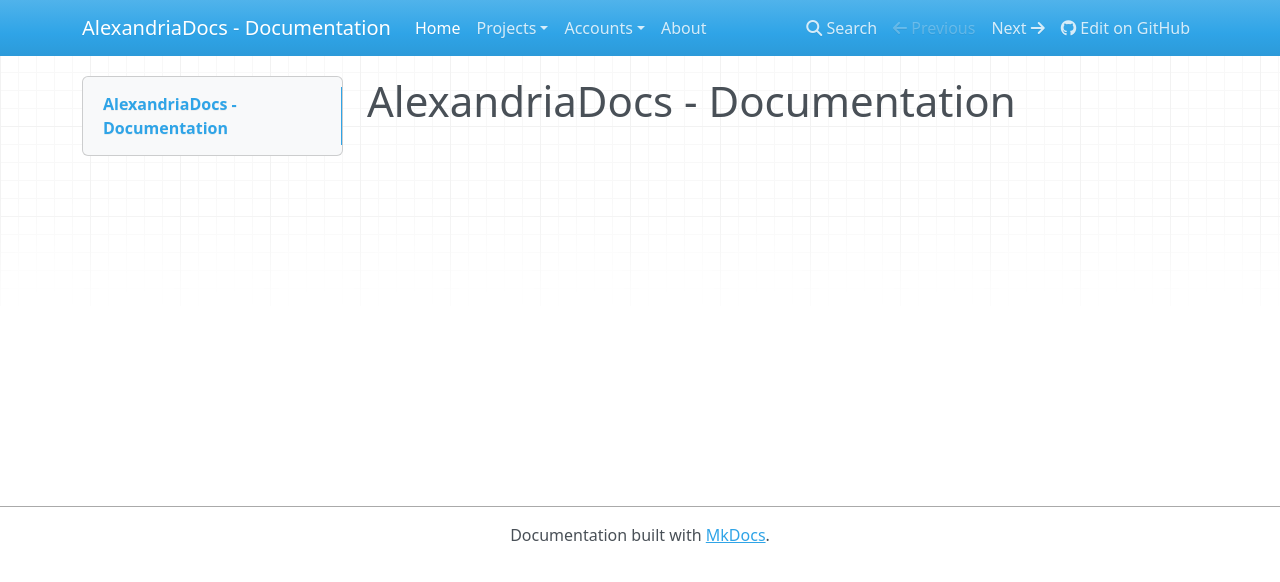
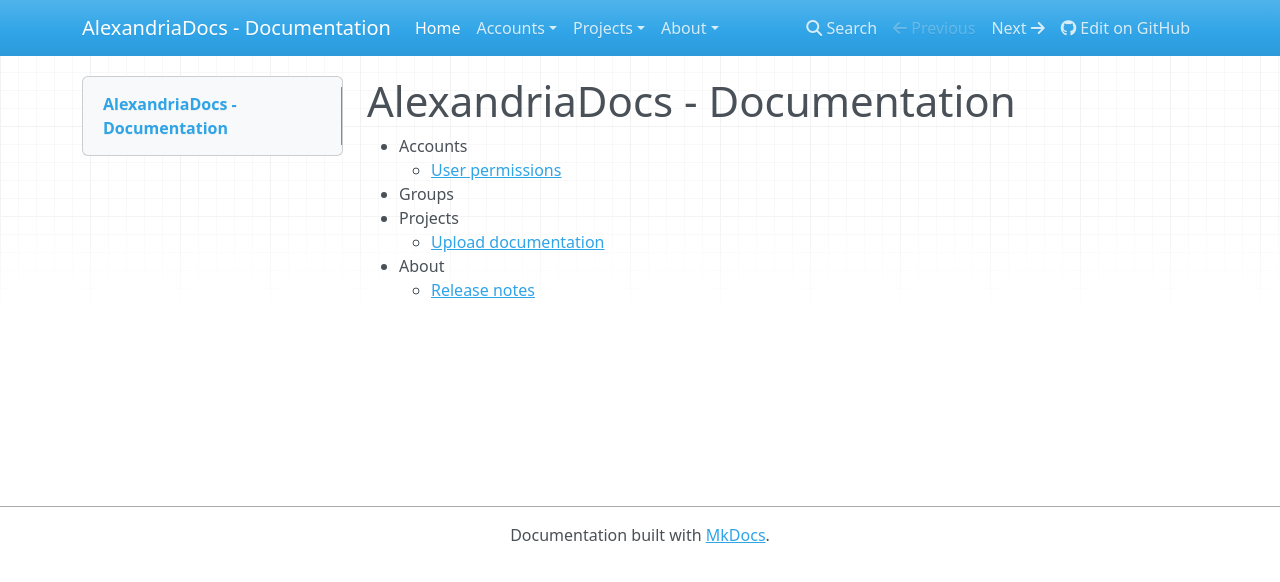
Before and after one commit to srtab/alexandriadocs, an MkDocs documentation site: the page built from docs/docs/index.md, in a window 1280 px wide. Shown: the top 582 px of the page. Built offline with MkDocs 1.6.1, drawn with Linux system fonts in a browser that asks for light colours; nearby versions of some CDN libraries; old or Windows-style settings are respelled for this version of MkDocs.

Commit message:
Improved documentation.

```diff
--- a/docs/docs/index.md
+++ b/docs/docs/index.md
@@ -1 +1,9 @@
 # AlexandriaDocs - Documentation
+
+* Accounts
+    + [User permissions](accounts/permissions.md)
+* Groups
+* Projects
+    + [Upload documentation](projects/upload.md)
+* About
+    + [Release notes](about/release-notes.md)
--- a/docs/mkdocs.yml
+++ b/docs/mkdocs.yml
@@ -5,8 +5,9 @@
 edit_uri: blob/master/docs
 pages:
     - Home: index.md
+    - Accounts:
+        - User permissions: accounts/permissions.md
     - Projects:
         - Upload documentation: projects/upload.md
-    - Accounts:
-        - User permissions: accounts/permissions.md
-    - About: about.md
+    - About:
+        - Release notes: about/release-notes.md
```
Also changed, not shown: docs/docs/about.md (deleted, +0 -1 lines), docs/docs/release-notes.md (added, +1 -0 lines), docs/docs/about/release-notes.md (added), 1 other file.
